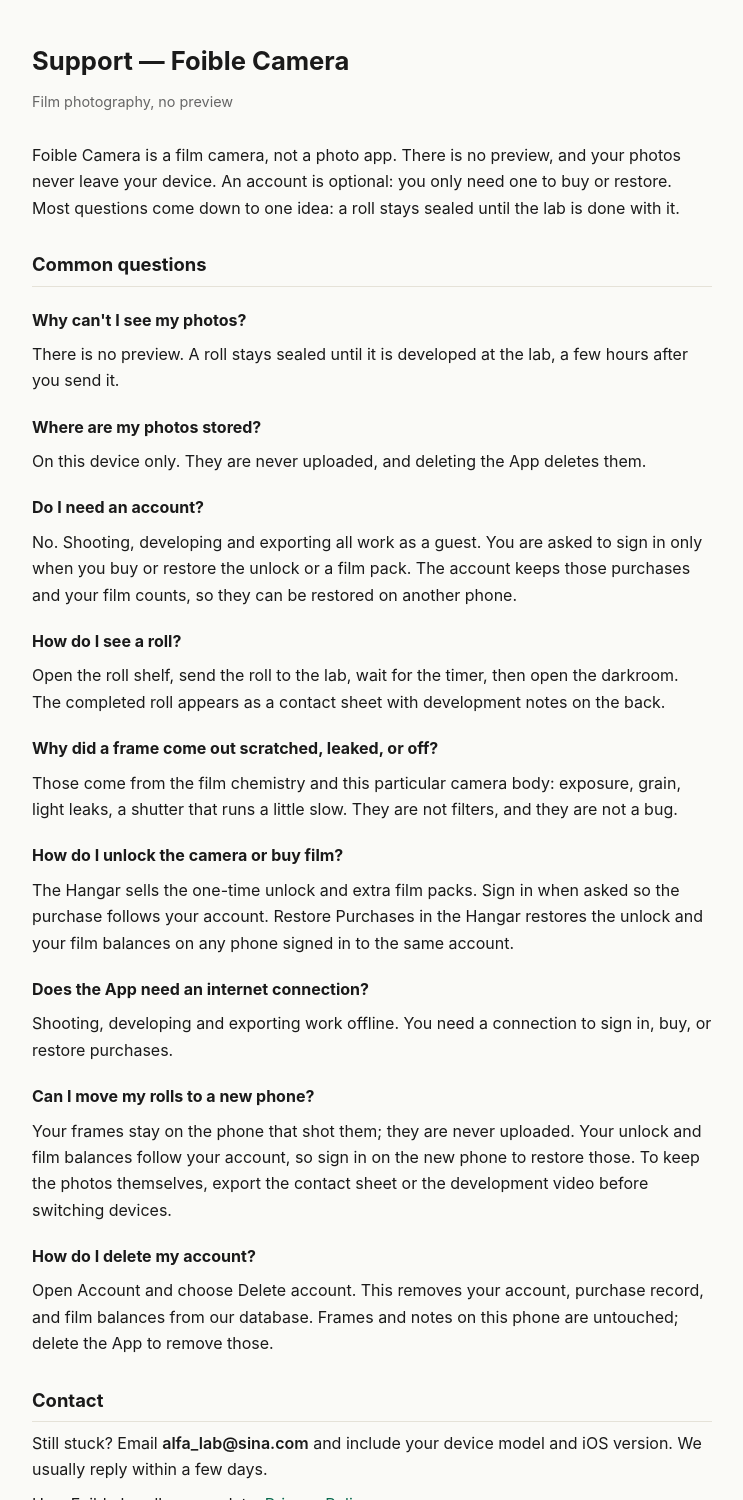
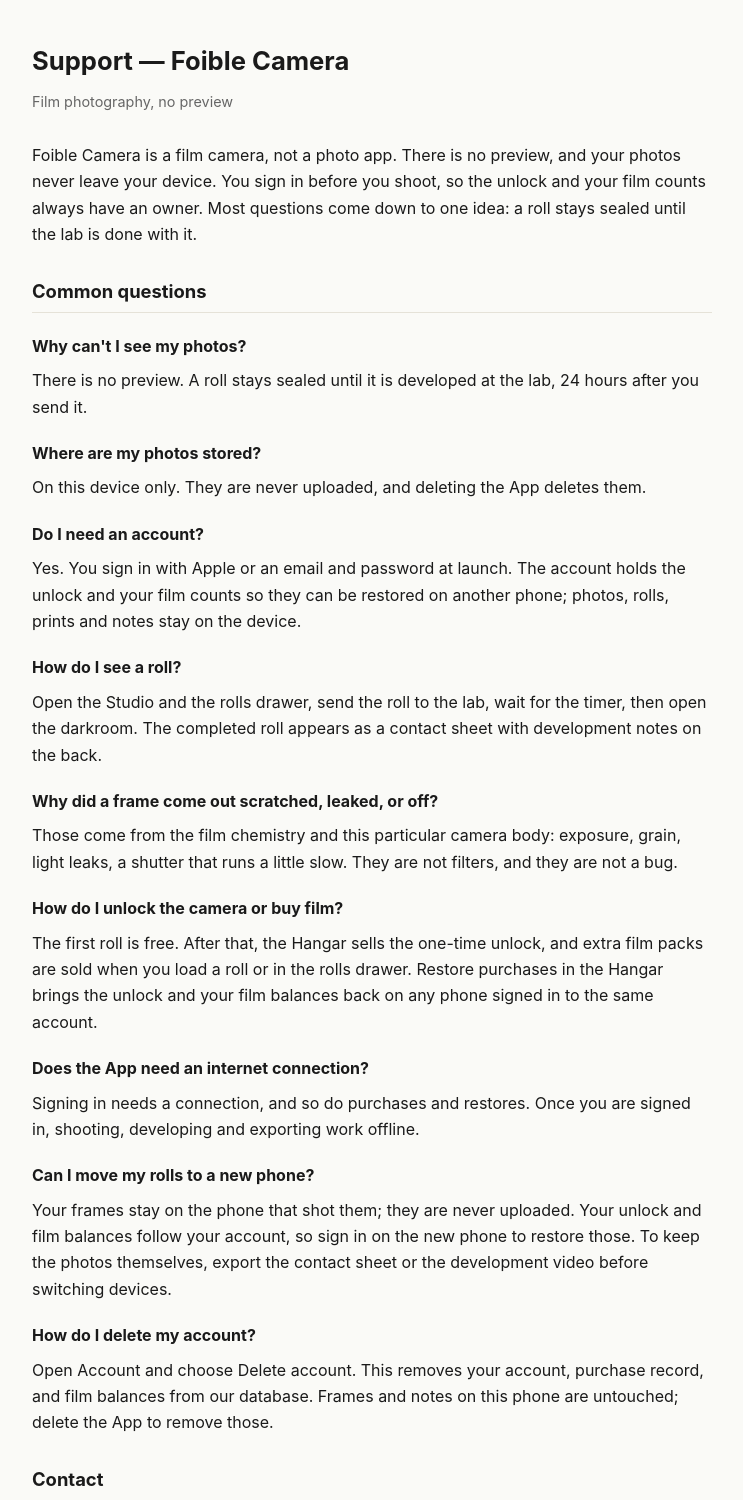
Before and after one commit to anbaba/app_public, a plain HTML site: page foible/support/index.html in a window 1280 px wide. Shown: the top 1500 px of the page, without its empty margins (268-1011 px from the left). Drawn offline with Linux system fonts and the light colour scheme.

Commit message:
docs(site): require sign-in in support and privacy copy
The app now gates launch behind sign-in, so drop the guest-mode wording,
state the 24-hour lab wait, and point film packs to the loading and
rolls screens.

```diff
--- a/foible/support/index.html
+++ b/foible/support/index.html
@@ -36,30 +36,30 @@
   <h1>Support — Foible Camera</h1>
   <p class="meta">Film photography, no preview</p>
 
-  <p>Foible Camera is a film camera, not a photo app. There is no preview, and your photos never leave your device. An account is optional: you only need one to buy or restore. Most questions come down to one idea: a roll stays sealed until the lab is done with it.</p>
+  <p>Foible Camera is a film camera, not a photo app. There is no preview, and your photos never leave your device. You sign in before you shoot, so the unlock and your film counts always have an owner. Most questions come down to one idea: a roll stays sealed until the lab is done with it.</p>
 
   <h2>Common questions</h2>
 
   <h3>Why can't I see my photos?</h3>
-  <p>There is no preview. A roll stays sealed until it is developed at the lab, a few hours after you send it.</p>
+  <p>There is no preview. A roll stays sealed until it is developed at the lab, 24 hours after you send it.</p>
 
   <h3>Where are my photos stored?</h3>
   <p>On this device only. They are never uploaded, and deleting the App deletes them.</p>
 
   <h3>Do I need an account?</h3>
-  <p>No. Shooting, developing and exporting all work as a guest. You are asked to sign in only when you buy or restore the unlock or a film pack. The account keeps those purchases and your film counts, so they can be restored on another phone.</p>
+  <p>Yes. You sign in with Apple or an email and password at launch. The account holds the unlock and your film counts so they can be restored on another phone; photos, rolls, prints and notes stay on the device.</p>
 
   <h3>How do I see a roll?</h3>
-  <p>Open the roll shelf, send the roll to the lab, wait for the timer, then open the darkroom. The completed roll appears as a contact sheet with development notes on the back.</p>
+  <p>Open the Studio and the rolls drawer, send the roll to the lab, wait for the timer, then open the darkroom. The completed roll appears as a contact sheet with development notes on the back.</p>
 
   <h3>Why did a frame come out scratched, leaked, or off?</h3>
   <p>Those come from the film chemistry and this particular camera body: exposure, grain, light leaks, a shutter that runs a little slow. They are not filters, and they are not a bug.</p>
 
   <h3>How do I unlock the camera or buy film?</h3>
-  <p>The Hangar sells the one-time unlock and extra film packs. Sign in when asked so the purchase follows your account. Restore Purchases in the Hangar restores the unlock and your film balances on any phone signed in to the same account.</p>
+  <p>The first roll is free. After that, the Hangar sells the one-time unlock, and extra film packs are sold when you load a roll or in the rolls drawer. Restore purchases in the Hangar brings the unlock and your film balances back on any phone signed in to the same account.</p>
 
   <h3>Does the App need an internet connection?</h3>
-  <p>Shooting, developing and exporting work offline. You need a connection to sign in, buy, or restore purchases.</p>
+  <p>Signing in needs a connection, and so do purchases and restores. Once you are signed in, shooting, developing and exporting work offline.</p>
 
   <h3>Can I move my rolls to a new phone?</h3>
   <p>Your frames stay on the phone that shot them; they are never uploaded. Your unlock and film balances follow your account, so sign in on the new phone to restore those. To keep the photos themselves, export the contact sheet or the development video before switching devices.</p>
```
Also changed, not shown: foible/privacy/index.html (+4 -4 lines).
